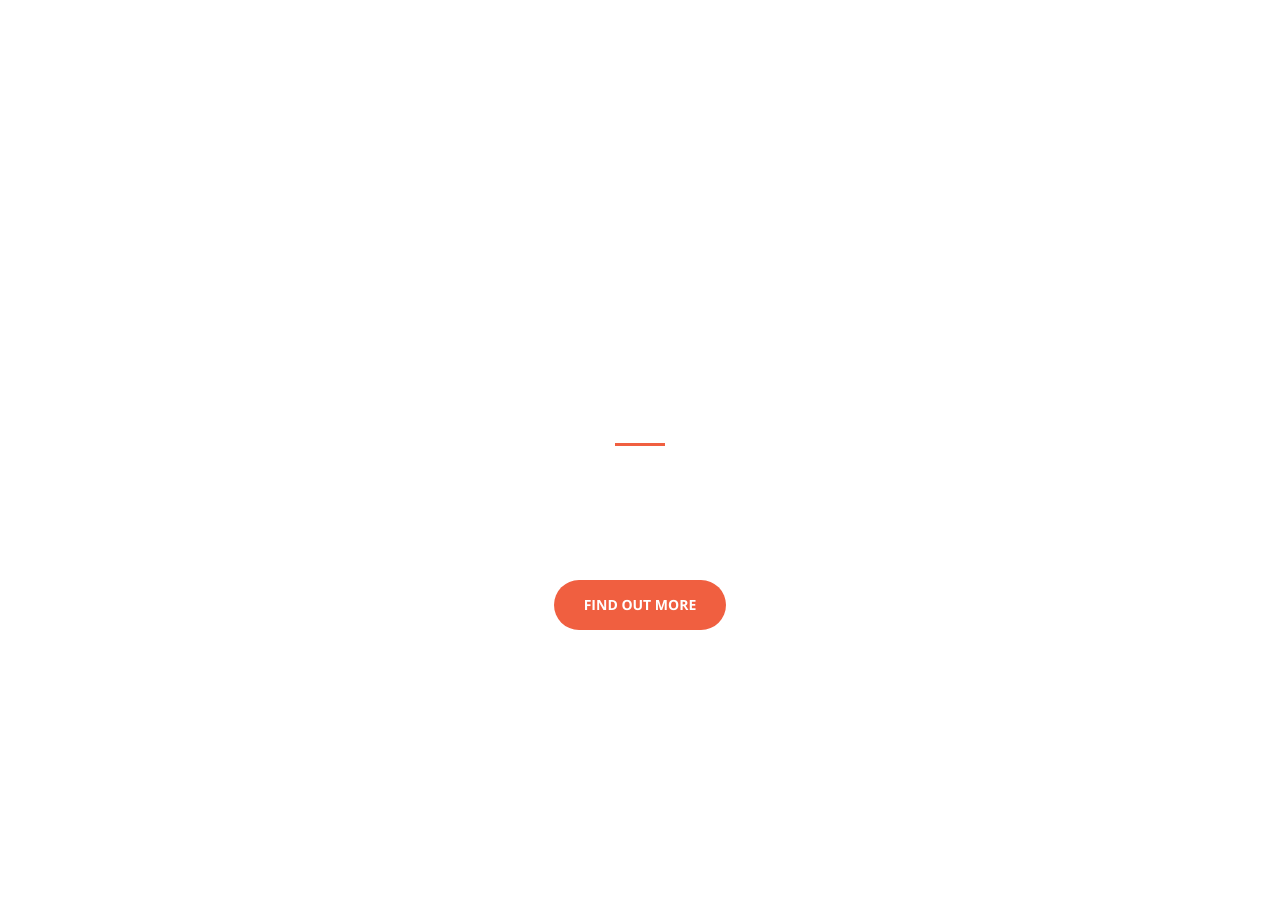
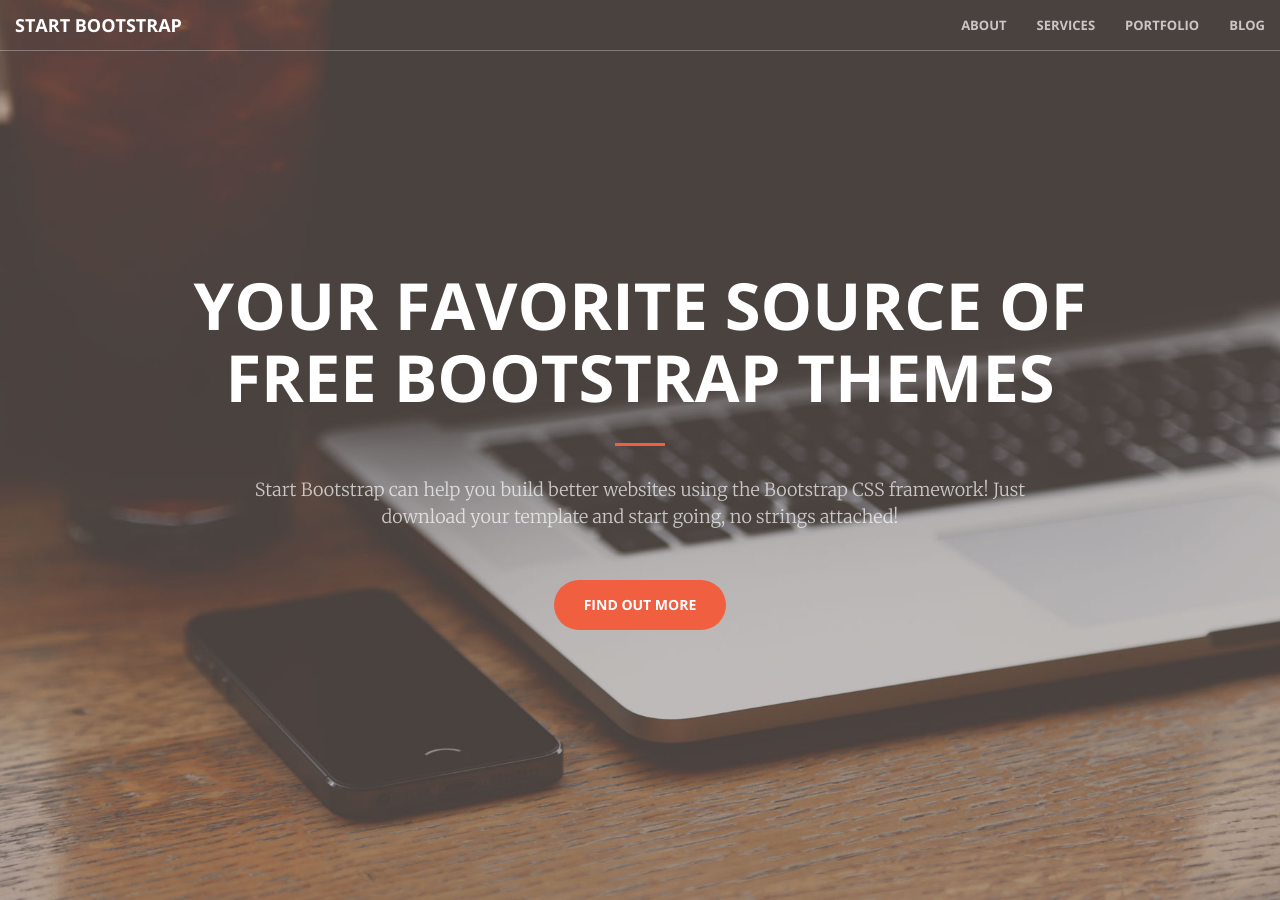
Before and after one commit to skhina/jekyll-website, a Jekyll site: the page built from index.html, in a window 1280 px wide and 900 px high. Built offline with Jekyll 4.4.1, drawn with Linux system fonts in a browser that asks for light colours.

Commit message:
Changed base url for jekyll

```diff
--- a/css/creative.css
+++ b/css/creative.css
@@ -169,7 +169,7 @@
     min-height: auto;
     text-align: center;
     color: #fff;
-    background-image: url("{{ site.baseurl }}/img/header.jpg");
+    background-image: url("../img/header.jpg");
     background-position: center;
     -webkit-background-size: cover;
     -moz-background-size: cover;
```
